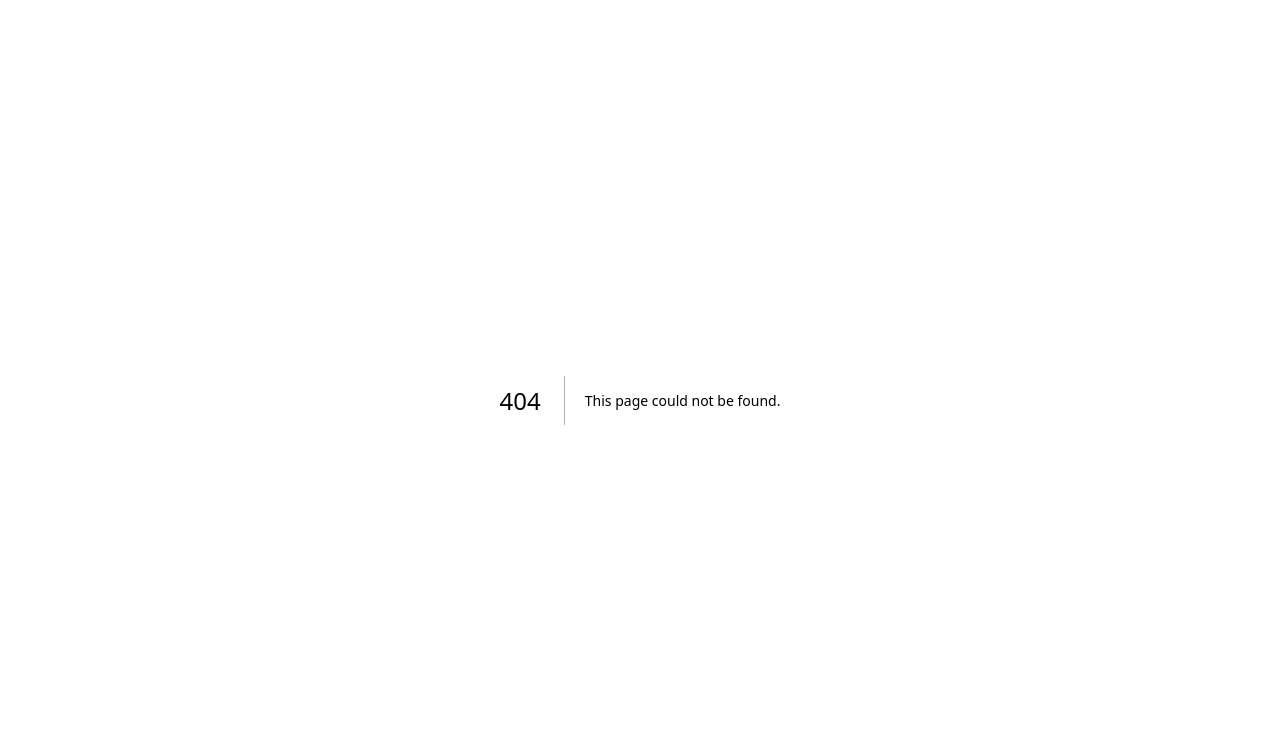
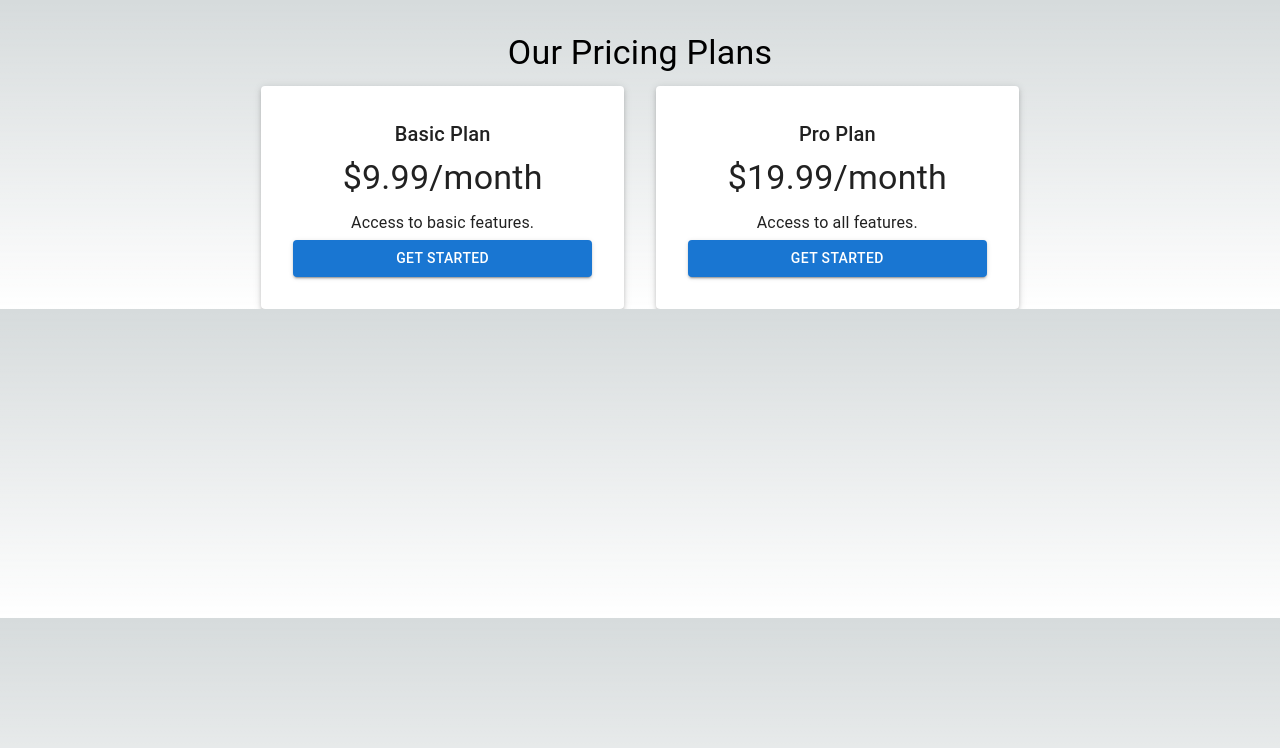
Before and after one commit to highflyer910/InterviewDeck, a Next.js app: page /pricing in a window 1280 px wide. Before the commit this address had no page. Shown: the top 748 px of the page. Built offline with nearby package versions, Linux system fonts and the light colour scheme.

Commit message:
add stripe page

```diff
--- /dev/null
+++ b/app/pricing/page.js
@@ -0,0 +1,62 @@
+"use client"
+import React from 'react';
+import { Container, Typography, Grid, Button, Paper } from '@mui/material';
+import { handleCheckout } from '@/utils/get_stripe';
+
+
+const Pricing = () => {
+    return (
+        <Container maxWidth="lg" style={{ marginTop: '2rem' }}>
+            <Typography variant="h4" align="center" gutterBottom>
+                Our Pricing Plans
+            </Typography>
+            <Grid container spacing={4} justifyContent="center">
+                <Grid item xs={12} md={4}>
+                    <Paper elevation={3} style={{ padding: '2rem' }}>
+                        <Typography variant="h6" align="center" gutterBottom>
+                            Basic Plan
+                        </Typography>
+                        <Typography variant="h4" align="center" gutterBottom>
+                            $9.99/month
+                        </Typography>
+                        <Typography variant="body1" align="center" gutterBottom>
+                            Access to basic features.
+                        </Typography>
+                        <Button
+                            variant="contained"
+                            color="primary"
+                            fullWidth
+                            onClick={() => handleCheckout('price_1XXXXXX')}
+                        >
+                            Get Started
+                        </Button>
+                    </Paper>
+                </Grid>
+                <Grid item xs={12} md={4}>
+                    <Paper elevation={3} style={{ padding: '2rem' }}>
+                        <Typography variant="h6" align="center" gutterBottom>
+                            Pro Plan
+                        </Typography>
+                        <Typography variant="h4" align="center" gutterBottom>
+                            $19.99/month
+                        </Typography>
+                        <Typography variant="body1" align="center" gutterBottom>
+                            Access to all features.
+                        </Typography>
+                        <Button
+                            variant="contained"
+                            color="primary"
+                            fullWidth
+                            onClick={() => handleCheckout('price_1XXXXXX')}
+                        >
+                            Get Started
+                        </Button>
+                    </Paper>
+                </Grid>
+            </Grid>
+        </Container>
+    );
+};
+
+
+export default Pricing;
```
